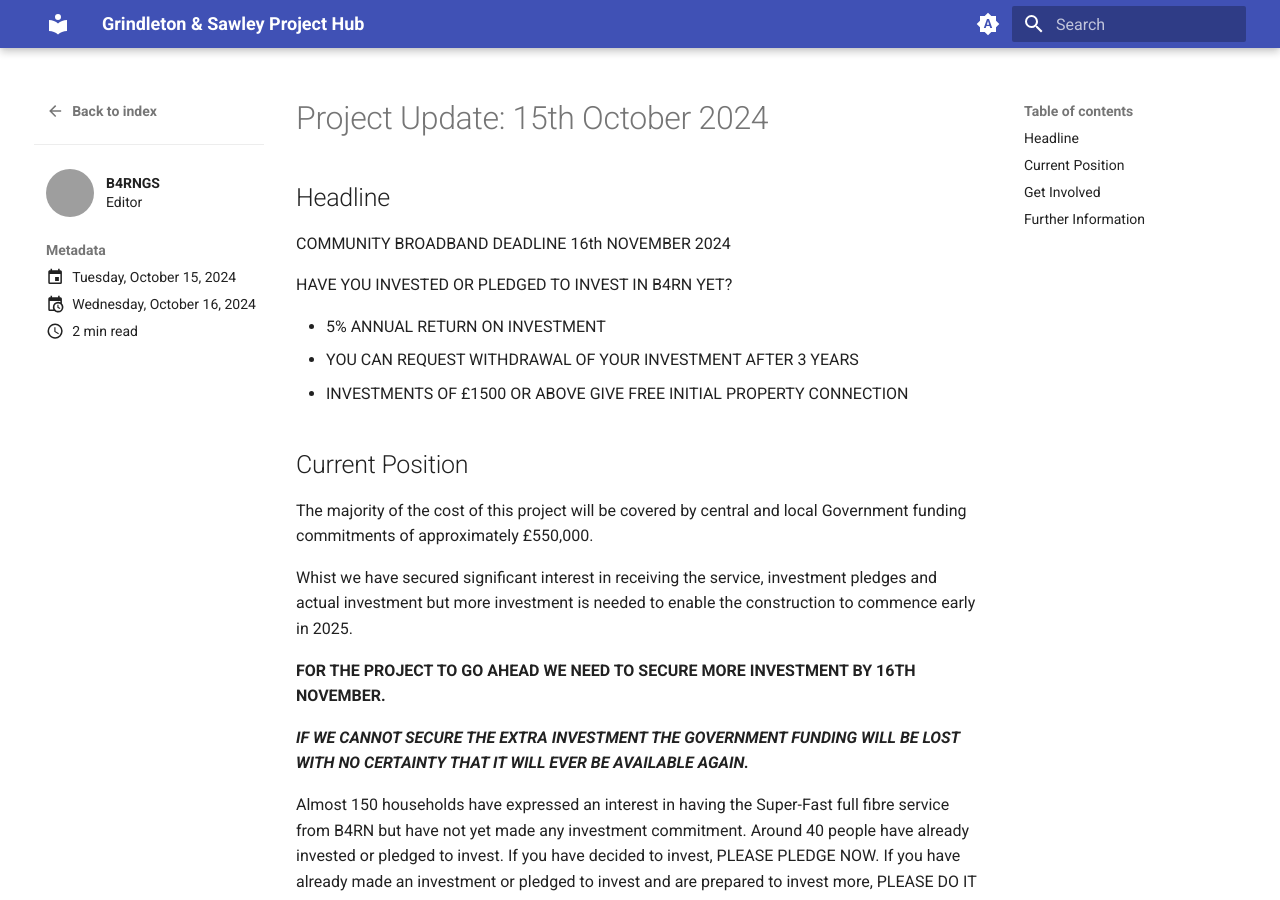
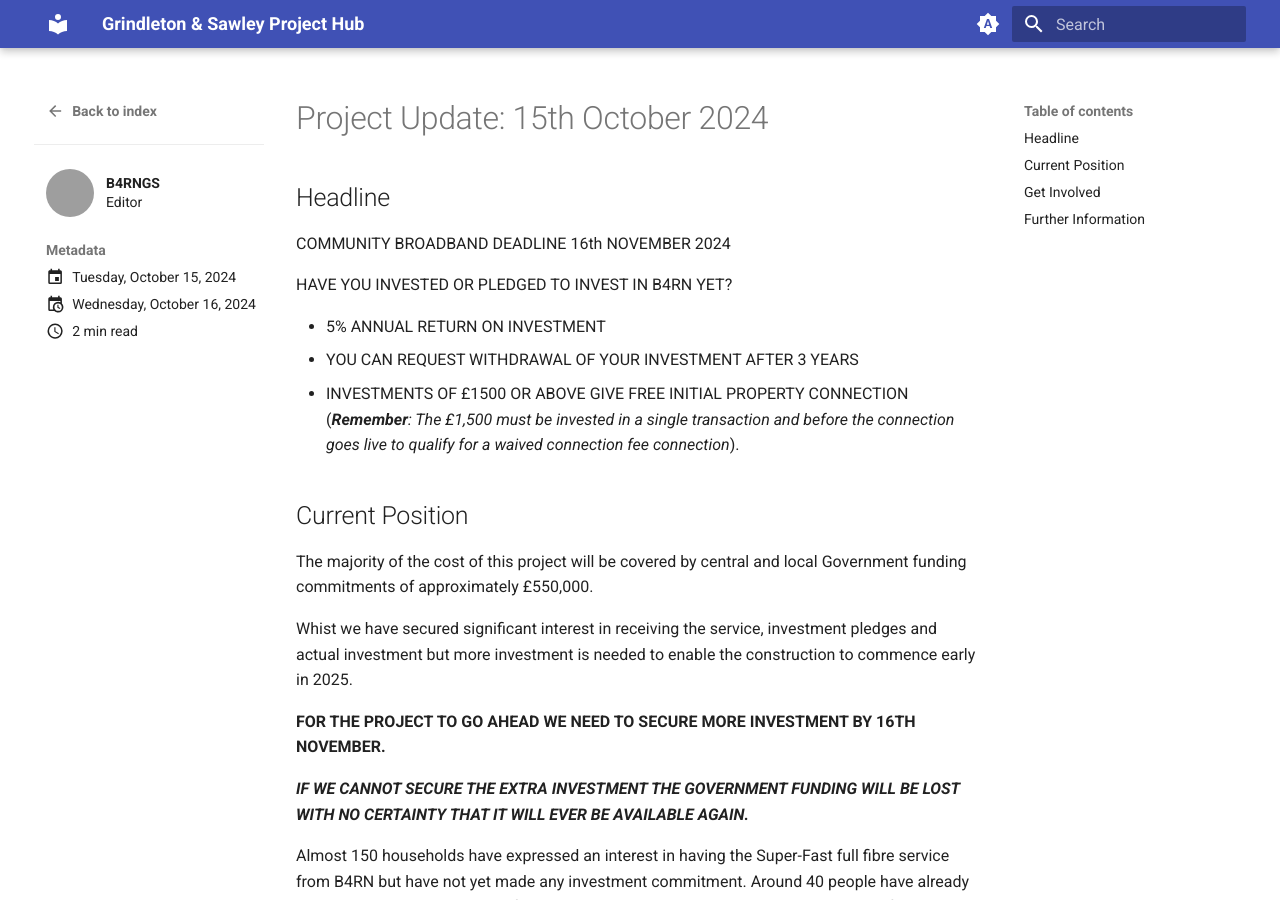
Before and after one commit to DJBenson/b4rngsdocs, an MkDocs documentation site: the page built from docs/news/posts/2.md, in a window 1280 px wide and 900 px high. Built offline with MkDocs 1.6.1 and Material for MkDocs 9.7.7, drawn with Linux system fonts in a browser that asks for light colours; grey boxes are pictures that could not be loaded.

Commit message:
Update 2.md
Added clarification around investment requirements for free connection.

```diff
--- a/docs/news/posts/2.md
+++ b/docs/news/posts/2.md
@@ -15,7 +15,7 @@
 
 * 5% ANNUAL RETURN ON INVESTMENT
 * YOU CAN REQUEST WITHDRAWAL OF YOUR INVESTMENT AFTER 3 YEARS
-* INVESTMENTS OF £1500 OR ABOVE GIVE FREE INITIAL PROPERTY CONNECTION
+* INVESTMENTS OF £1500 OR ABOVE GIVE FREE INITIAL PROPERTY CONNECTION (_**Remember**: The £1,500 must be invested in a single transaction and before the connection goes live to qualify for a waived connection fee connection_).
 
 ## Current Position
 
```
